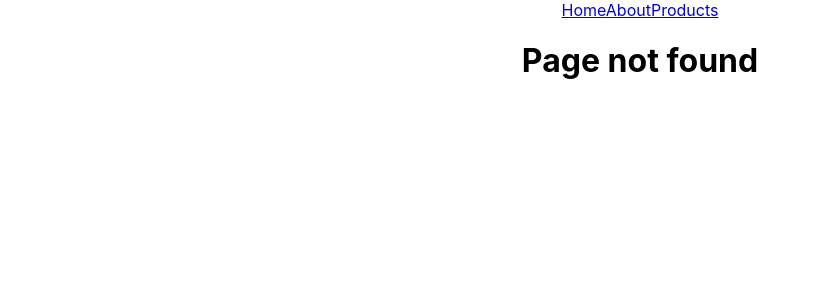
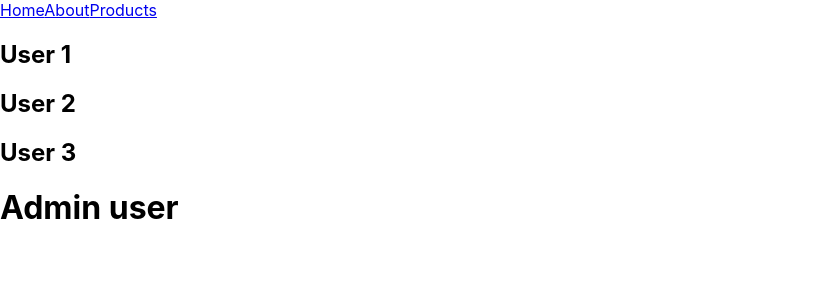
Before and after one commit to shivkumarprajapat/React-Router-Tutorials-v6, a React (Create React App) app: page /users/admin in a window 1280 px wide. Before the commit this address had no page. Shown: the top 300 px of the page, without its empty margins (0-819 px from the left). Built offline with nearby package versions, Linux system fonts and the light colour scheme.

Commit message:
Dynamic-routes Added

```diff
--- a/src/App.js
+++ b/src/App.js
@@ -7,10 +7,13 @@ import { NewProducts } from './components/NewProducts'
 import { FeaturedProducts } from './components/FeaturedProducts'
 import { Products } from './components/Products'
 import { NoMatch } from './components/NoMatch'
+import { Users } from './components/Users'
+import { UserDetails } from './components/UserDetails'
+import { Admin } from './components/Admin'
 
 function App() {
   return (
-    <div className='App'>
+    <>
       <Navbar />
       <Routes>
         <Route path='/' element={<Home />} />
@@ -21,9 +24,13 @@ function App() {
           <Route path='featured' element={<FeaturedProducts />} />
           <Route path='new' element={<NewProducts />} />
         </Route>
+        <Route path='users' element={<Users />}>
+          <Route path=':userId' element={<UserDetails />} />
+          <Route path='admin' element={<Admin />} />
+        </Route>
         <Route path='*' element={<NoMatch />} />
       </Routes>
-    </div>
+    </>
   )
 }
 
--- /dev/null
+++ b/src/components/Admin.js
@@ -0,0 +1,3 @@
+export const Admin = () => {
+    return <h1>Admin user</h1>
+  }
--- a/src/components/Home.js
+++ b/src/components/Home.js
@@ -1,3 +1,11 @@
+import { useNavigate } from 'react-router-dom'
+
 export const Home = () => {
-    return <h1>Home Page</h1>
-  }
+  const navigate = useNavigate()
+  return (
+    <>
+      <h1>Home Page</h1>
+      <button onClick={() => navigate('order-summary')}>Place order</button>
+    </>
+  )
+}
--- /dev/null
+++ b/src/components/UserDetails.js
@@ -0,0 +1,3 @@
+export const UserDetails = () => {
+  return <h1>Details about user</h1>
+}
--- /dev/null
+++ b/src/components/Users.js
@@ -0,0 +1,12 @@
+import { Outlet } from 'react-router-dom'
+
+export const Users = () => {
+  return (
+    <>
+      <h2>User 1</h2>
+      <h2>User 2</h2>
+      <h2>User 3</h2>
+      <Outlet />
+    </>
+  )
+}
```
Also changed, not shown: src/components/OrderSummary.js (line endings or trailing spaces).
